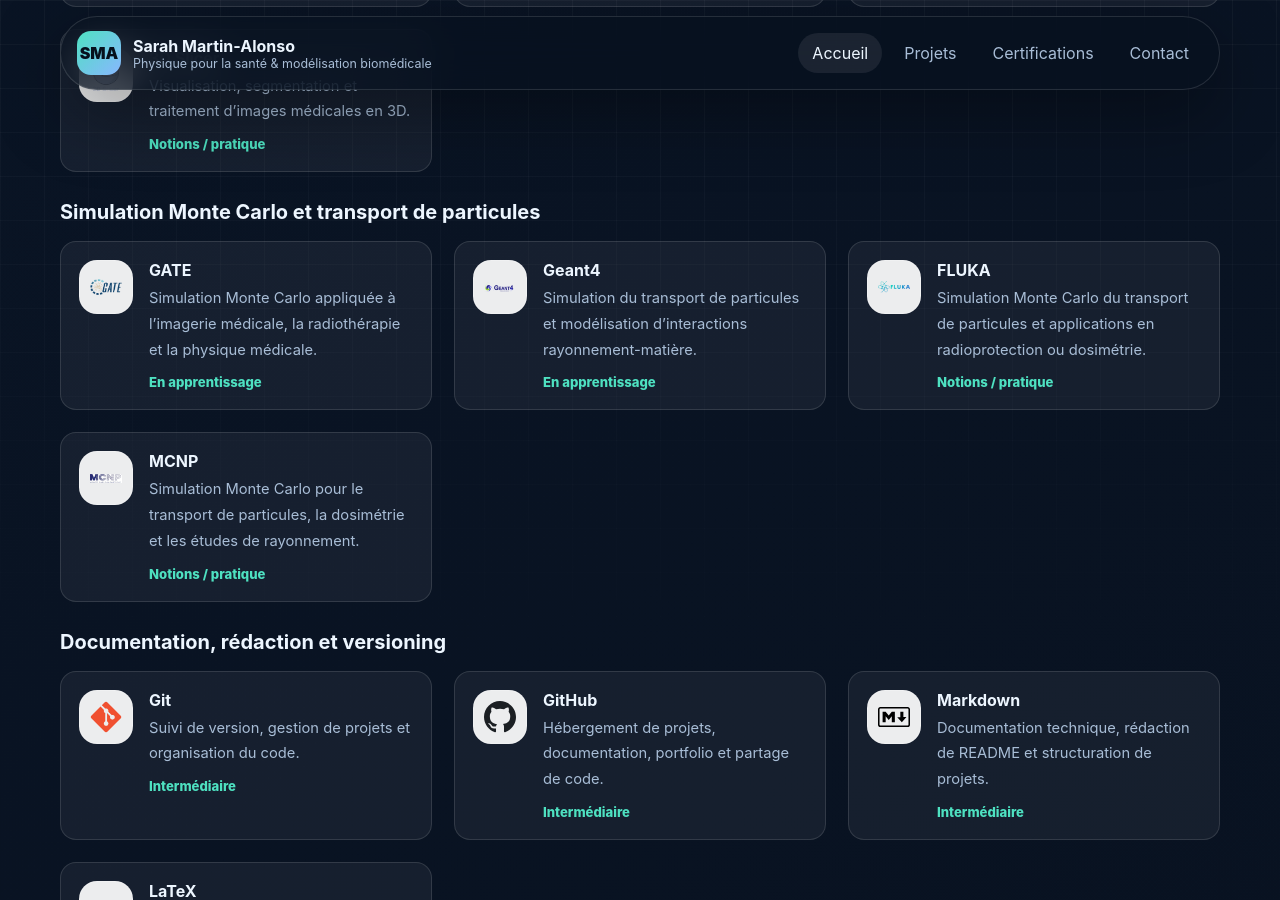
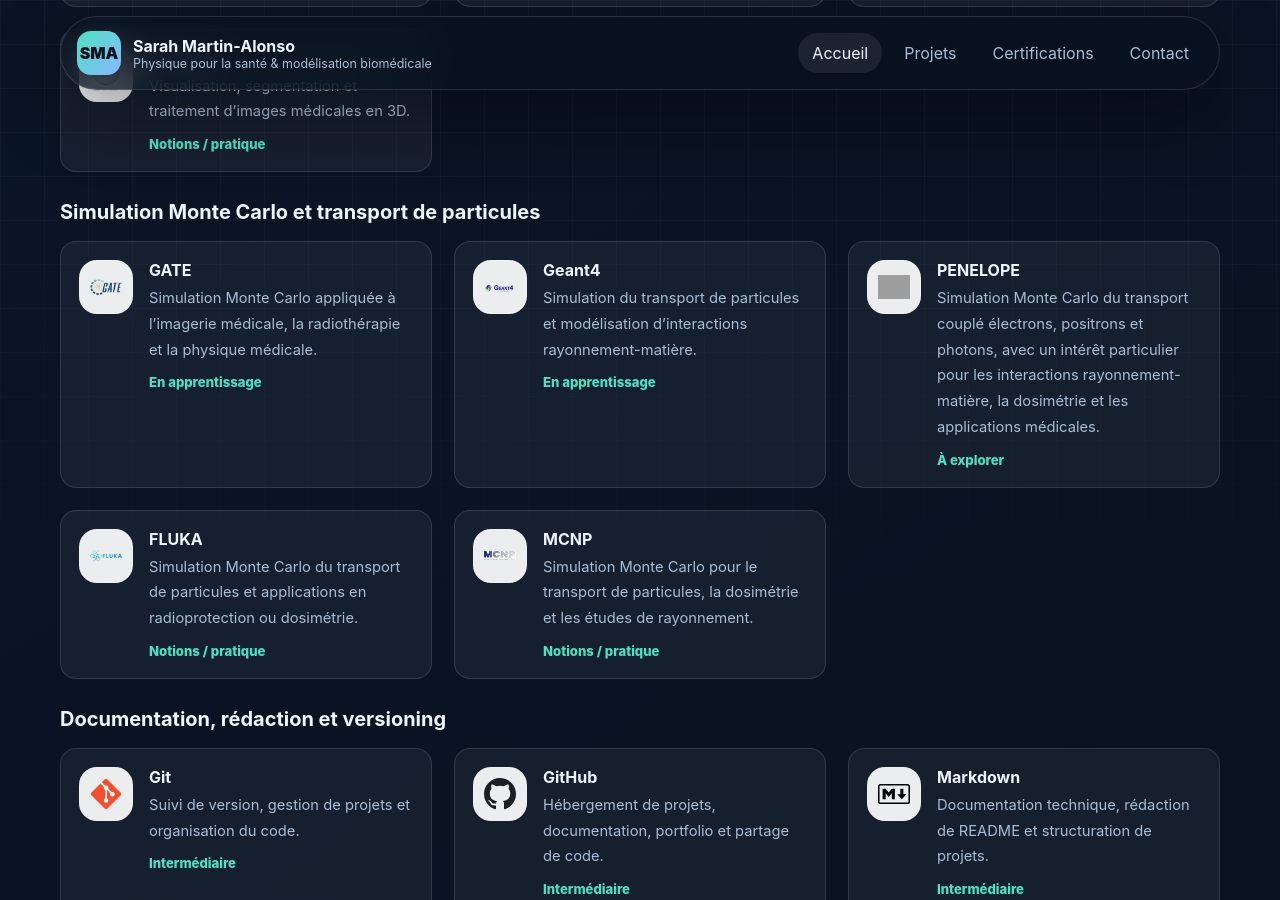
Before and after one commit to SarahMaAl/SarahMaAl.github.io, a Jekyll site: the page built from index.html, in a window 1280 px wide and 900 px high, scrolled down 4757 px. Built offline with Jekyll 4.4.1, drawn with Linux system fonts in a browser that asks for light colours; grey boxes are pictures that could not be loaded.

Commit message:
Add PENELOPE tool to tools.yml
Added PENELOPE tool with details about its usage and level.

```diff
--- a/_data/tools.yml
+++ b/_data/tools.yml
@@ -75,6 +75,11 @@
       level: "En apprentissage"
       usage: "Simulation du transport de particules et modélisation d’interactions rayonnement-matière."
 
+    - name: "PENELOPE"
+      logo: "/assets/images/logos/penelope.png"
+      level: "À explorer"
+      usage: "Simulation Monte Carlo du transport couplé électrons, positrons et photons, avec un intérêt particulier pour les interactions rayonnement-matière, la dosimétrie et les applications médicales."
+
     - name: "FLUKA"
       logo: "/assets/images/logos/FLUKA.png"
       level: "Notions / pratique"
```
